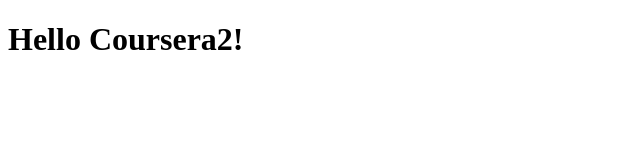
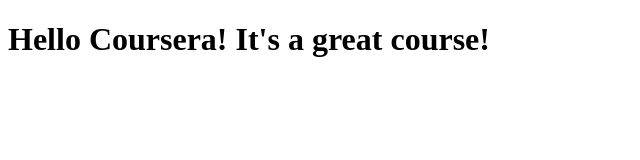
Before and after one commit to dmyershyatt/coursera-test, a plain HTML site: page site/index.html in a window 1280 px wide. Shown: the whole page, without its empty margins (0-640 px from the left). Drawn offline with Linux system fonts and the light colour scheme.

Commit message:
Small add to page content.

```diff
--- a/site/index.html
+++ b/site/index.html
@@ -4,6 +4,6 @@
 	<title>Hello Coursera!</title>
 </head>
 <body>
-<h1>Hello Coursera2!</h1>
+<h1>Hello Coursera! It's a great course!</h1>
 </body>
 </html>
```
